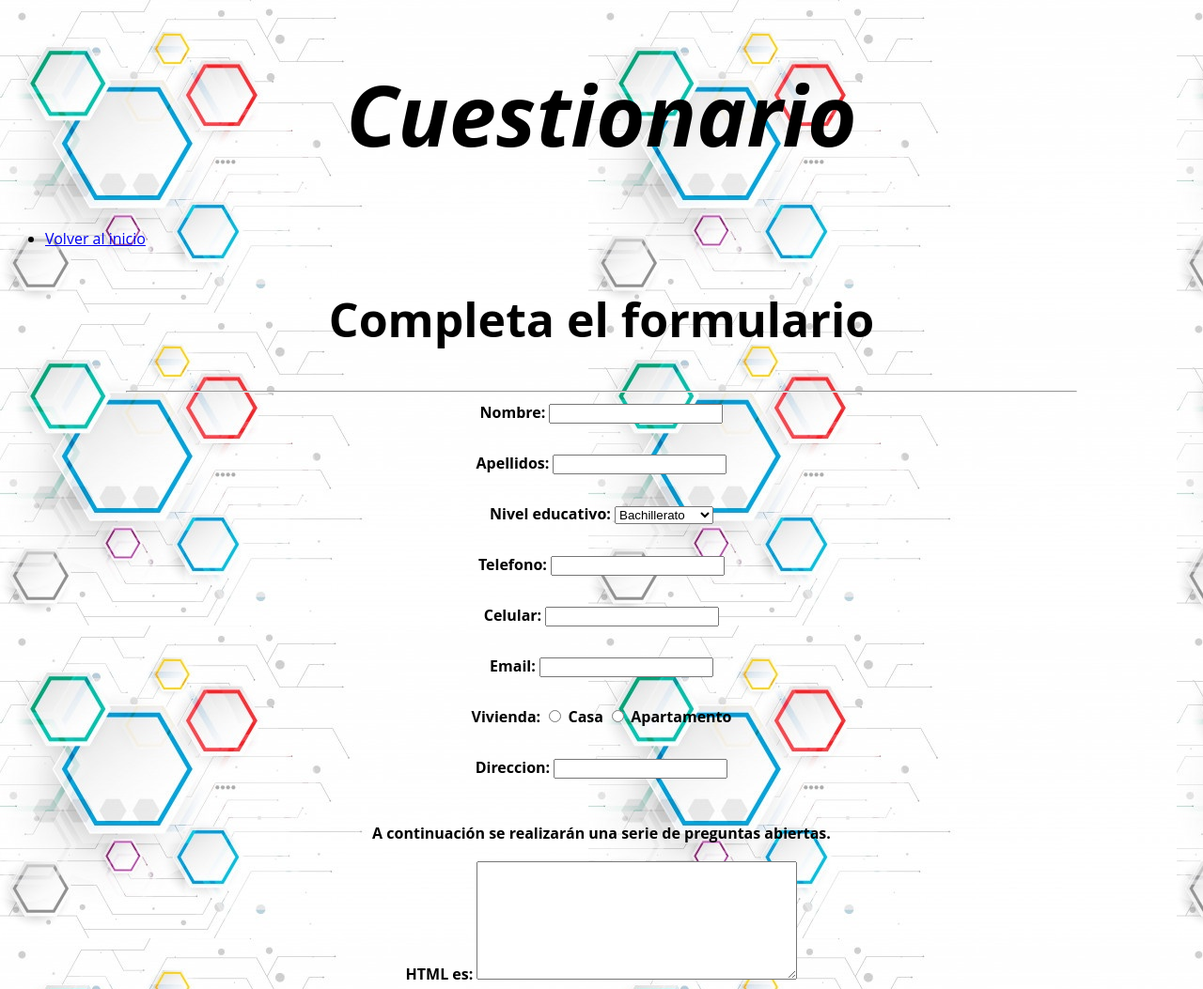
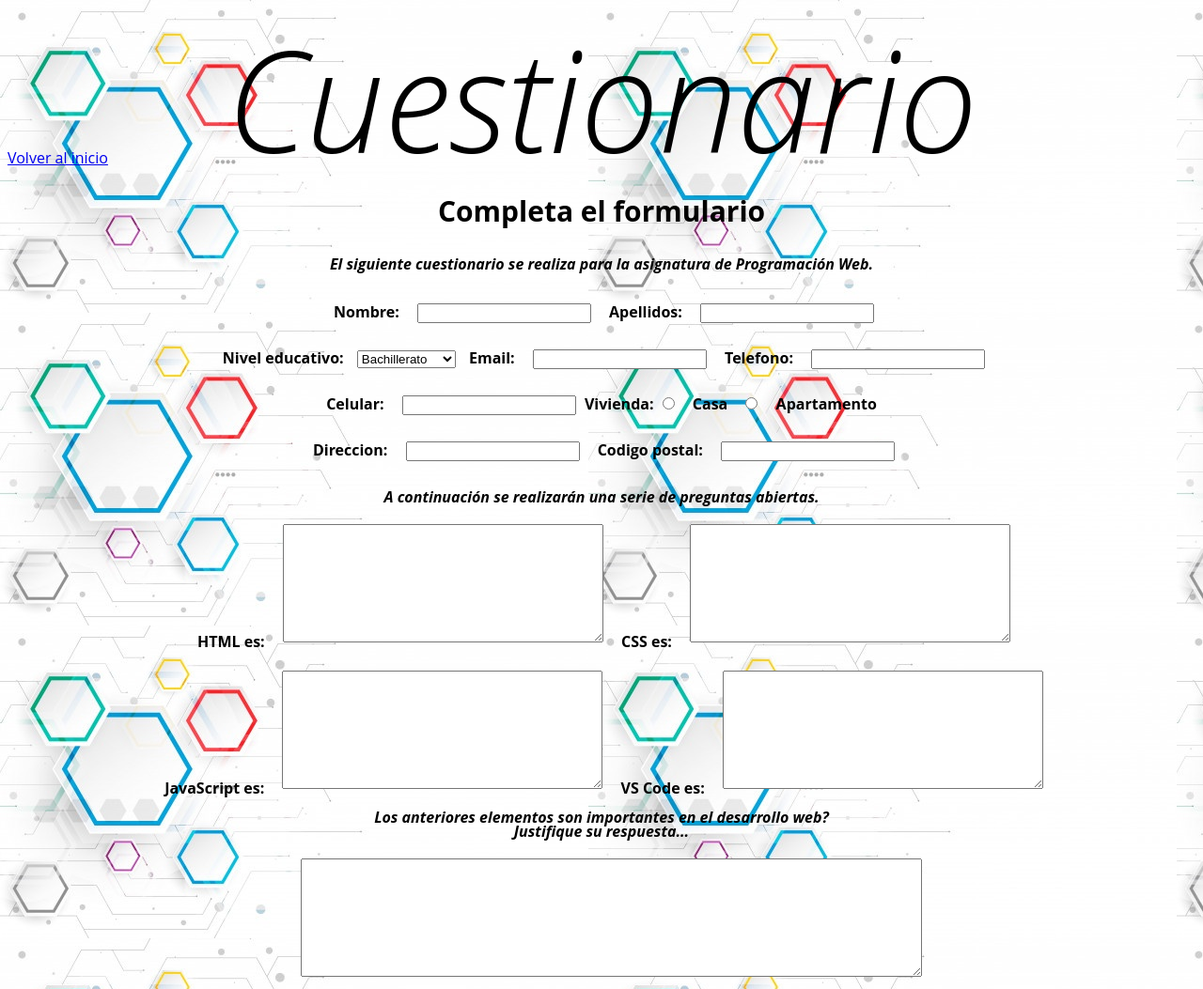
Before and after one commit to sevasgo/Cuestionario, a plain HTML site: page index.html in a window 1280 px wide. Shown: the top 1053 px of the page at 94% size. Drawn offline with Linux system fonts and the light colour scheme.

Commit message:
Se realizaron algunos cambios dentro del index.html y el css para mejoras visuales

```diff
--- a/css/style.css
+++ b/css/style.css
@@ -5,30 +5,48 @@ body {
 
 h1 {
     text-align: center;
-    font-size: 90px;
+    font-size: 150px;
     font-style: italic;
+    margin-top: -5px;
+    margin-bottom: -50px;
+    font-weight: lighter;
+
 }
 
 h2 {
     text-align: center;
-    font-size: 50px;
+    font-size: 30px;
 }
 
 form {
-    line-height: 27px;
+    line-height: 15px;
 }
 
 #main {
-
     text-align: center;
-    height: 80vh;
-    border-radius: 15px;
-    margin: 2% 10%;
     font-weight: bold;
 }
 
-#img {
-    display: block;
-    width: 35%;
-    margin: 0 auto;
+p {
+    font-style: italic;
 }
+
+hr {
+    border: 1px solid transparent;
+}
+
+label {
+    margin: 10px;
+}
+
+input,
+textarea {
+    margin: 5px;
+}
+
+table,
+tr,
+td {
+    align-items: center;
+    margin-left: 20%;
+}
--- a/index.html
+++ b/index.html
@@ -13,20 +13,18 @@
         <h1>Cuestionario</h1>
     </header>
     <nav>
-        <ul>
-            <li><a href="index.html">Volver al inicio</a></li>
-        </ul>
+        <a href="index.html">Volver al inicio</a>
     </nav>
     <section id="main">
         <h2>Completa el formulario</h2>
+        <p>El siguiente cuestionario se realiza para la asignatura de Programación Web.</p>
         <hr />
         <form action="formulario.html" method="GET">
             <label for="nombre">Nombre:</label>
             <input type="text" name="nombre" required>
-            <br><br>
             <label for="apellidos">Apellidos:</label>
             <input type="text" name="apellidos" required>
-            <br><br>
+            <hr />
             <label for="educación">Nivel educativo:</label>
             <select id="educación" name="educación" required>
                 <option value="bachillerato">Bachillerato</option>
@@ -37,49 +35,49 @@
                 <option value="doctorado">Doctorado</option>
                 <option value="posdoctorado">Posdoctorado</option>
             </select>
-            <br><br>
+            <label for="email">Email:</label>
+            <input type="text" name="email" required>
             <label for="telefono">Telefono:</label>
             <input type="text" name="telefono" required>
-            <br><br>
+            <hr />
             <label for="celular">Celular:</label>
             <input type="text" name="celular">
-            <br><br>
-            <label for="email">Email:</label>
-            <input type="text" name="email" required>
-            <br><br>
             <span>Vivienda:</span>
             <input type="radio" id="casa" name="answer" value="casa" required>
             <label for="casa">Casa</label>
             <input type="radio" id="apartamento" name="answer" value="apartamento" required>
             <label for="apartamento">Apartamento</label>
-            <br><br>
+            <hr />
             <label for="direccion">Direccion:</label>
             <input type="text" name="direccion">
-            <br><br>
+            <label for="codigo postal">Codigo postal:</label>
+            <input type="text" name="codigo postal">
+            <hr />
             <article>
                 <p>A continuación se realizarán una serie de preguntas abiertas.</p>
             </article>
             <label for="pregunta-1">HTML es:</label>
             <textarea id="pregunta-1" name="pregunta-1" rows="8" cols="40" required>
             </textarea>
-            <br><br>
             <label for="pregunta-2">CSS es:</label>
             <textarea id="pregunta-2" name="pregunta-2" rows="8" cols="40" required>
             </textarea>
-            <br><br>
+            <hr />
             <label for="pregunta-3">JavaScript es:</label>
             <textarea id="pregunta-3" name="pregunta-3" rows="8" cols="40" required>
             </textarea>
-            <br><br>
-            <article>
-                <p>Los anteriores elementos son importantes en el desarrollo web?</p>
-            </article>
-            <label for="pregunta-4">Justifique su respuesta...</label>
+            <label for="pregunta-4">VS Code es:</label>
             <textarea id="pregunta-4" name="pregunta-4" rows="8" cols="40" required>
             </textarea>
-            <br><br>
+            <article>
+                <p>Los anteriores elementos son importantes en el desarrollo web?<br>
+                    Justifique su respuesta...</p>
+            </article>
+            <label for="pregunta-5"></label>
+            <textarea id="pregunta-5" name="pregunta-5" rows="8" cols="80" required>
+            </textarea>
+            <hr />
             <input type="submit" value="Enviar">
-
         </form>
     </section>
 
```
